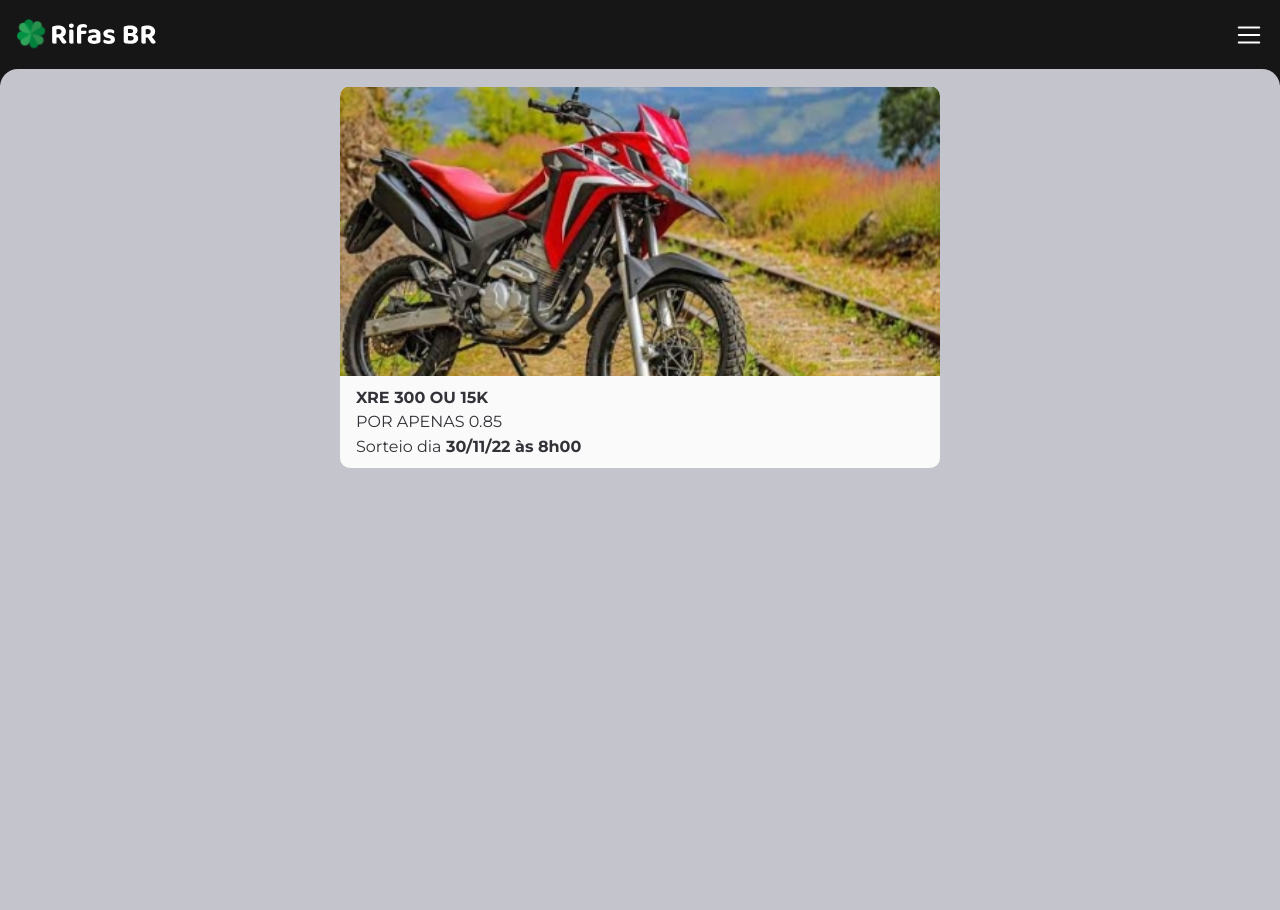
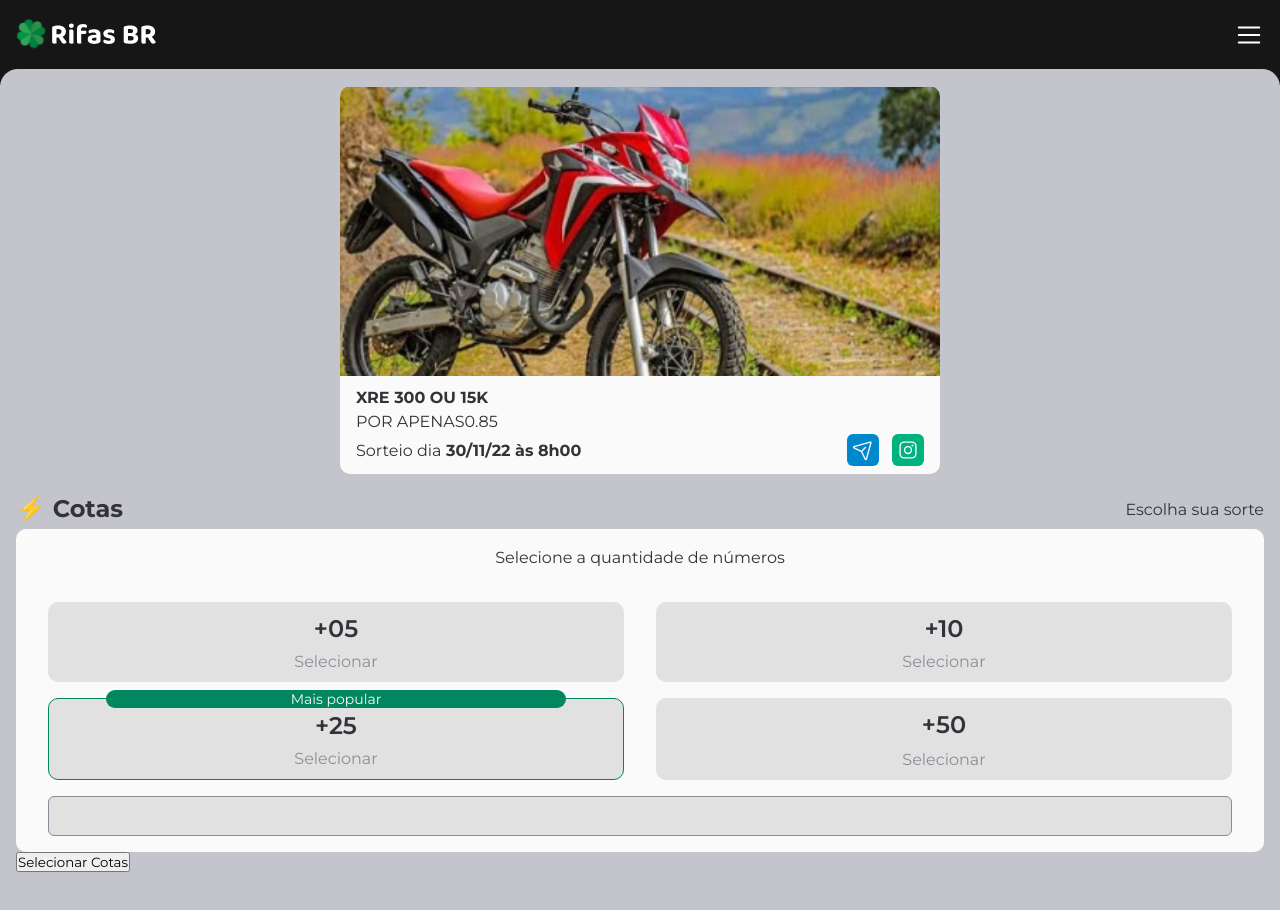
Before and after one commit to Adenilson-Oliveira/rifas-brl, a Next.js app: page /product/1 in a window 1280 px wide. Shown: the top 910 px of the page. Built offline with nearby package versions, Linux system fonts and the light colour scheme.

Commit message:
create card para selecionar a quantidade

```diff
--- a/src/components/product/index.tsx
+++ b/src/components/productCard/index.tsx
@@ -1,4 +1,5 @@
 import Image from 'next/image'
+import { InstagramLogo, PaperPlaneTilt } from 'phosphor-react'
 import { ContainerProduct } from './style'
 
 export interface ProductCardProps {
@@ -29,13 +30,17 @@
         </p>
         {variant ? (
           <>
-            <p>
-              Sorteio dia
+            <p className="diaHorarioRedes">
               <span>
+                Sorteio dia
                 <strong>
                   {' '}
                   {data.dia} às {data.hora}
                 </strong>
+              </span>
+              <span className="redesSociais">
+                <PaperPlaneTilt />
+                <InstagramLogo />
               </span>
             </p>
           </>
--- a/src/components/product/style.ts
+++ b/src/components/productCard/style.ts
@@ -9,6 +9,39 @@
 
   '& .content': {
     padding: '0.5rem 1rem',
+  },
+
+  '& .diaHorarioRedes': {
+    display: 'flex',
+    justifyContent: 'space-between',
+  },
+
+  p: {
+    display: 'flex',
+    alignItems: 'center',
+  },
+
+  '& .redesSociais': {
+    fontSize: 22,
+    lineHeight: 0,
+
+    svg: {
+      fontSize: 20,
+      borderRadius: 6,
+      width: '2rem',
+      height: '2rem',
+      padding: 5,
+      color: '$gray1',
+    },
+
+    '& :first-child': {
+      margin: '0 0.8rem',
+      background: '#0088CC',
+    },
+
+    '& :last-child': {
+      background: '$green-light',
+    },
   },
 
   '& .chamadaParaAcao': {
--- a/src/pages/index.tsx
+++ b/src/pages/index.tsx
@@ -1,7 +1,7 @@
 import Image from 'next/image'
 import { useContext } from 'react'
 // import Link from 'next/link'
-import ProductCard from '../components/product'
+import ProductCard from '../components/productCard'
 import { SorteiosContext } from '../contexts/SorteiosContext'
 import { ContainerEtapa, ContainerHome } from '../styles/pages/home'
 
--- a/src/pages/product/[id].tsx
+++ b/src/pages/product/[id].tsx
@@ -1,8 +1,9 @@
 import { PageNotFoundError } from 'next/dist/shared/lib/utils'
 import { useRouter } from 'next/router'
 import { useContext } from 'react'
-import ProductCard from '../../components/product'
+import ProductCard from '../../components/productCard'
 import { SorteiosContext } from '../../contexts/SorteiosContext'
+import { ContainerProduct, SelectQtde } from '../../styles/pages/product'
 
 export default function Product() {
   const router = useRouter()
@@ -20,7 +21,7 @@
   }
 
   return (
-    <div>
+    <ContainerProduct>
       <ProductCard
         imgUrl={product.img}
         name={product.name}
@@ -28,6 +29,38 @@
         variant={true}
         data={product.data}
       />
-    </div>
+      <div className="title">
+        <h1>⚡ Cotas</h1>
+        <span>Escolha sua sorte</span>
+      </div>
+
+      <form>
+        <SelectQtde>
+          <p className="subTitle">Selecione a quantidade de números</p>
+
+          <div>
+            <div>
+              <span>+05</span>
+              <p>Selecionar</p>
+            </div>
+            <div>
+              <span>+10</span>
+              <p>Selecionar</p>
+            </div>
+            <div className="popular">
+              <span>+25</span>
+              <p>Selecionar</p>
+            </div>
+            <div>
+              <span>+50</span>
+              <p>Selecionar</p>
+            </div>
+          </div>
+          <input type="number" />
+        </SelectQtde>
+
+        <button type="submit">Selecionar Cotas</button>
+      </form>
+    </ContainerProduct>
   )
 }
--- /dev/null
+++ b/src/styles/pages/product.ts
@@ -0,0 +1,93 @@
+import { styled } from '..'
+
+export const ContainerProduct = styled('div', {
+  '& .title': {
+    display: 'flex',
+    alignItems: 'center',
+    justifyContent: 'space-between',
+  },
+})
+
+export const SelectQtde = styled('section', {
+  backgroundColor: '$gray1',
+  padding: '1rem 2rem',
+  borderRadius: 10,
+  textAlign: 'center',
+
+  '& .subTitle': {
+    marginBottom: '2rem',
+  },
+
+  'div div': {
+    backgroundColor: '$gray3',
+    width: 'calc( 50% - 1rem)',
+    display: 'flex',
+    flexDirection: 'column',
+    textAlign: 'center',
+    justifyContent: 'space-between',
+    flexWrap: 'wrap',
+    padding: '0.5rem 0',
+    gap: 0,
+    borderRadius: 10,
+
+    span: {
+      fontSize: '1.5rem',
+      fontWeight: 600,
+      lineHeight: 1.6,
+      // marginTop: 2,
+    },
+
+    p: {
+      color: '$gray5',
+    },
+  },
+
+  div: {
+    display: 'flex',
+    gap: '1rem',
+    flexWrap: 'wrap',
+    justifyContent: 'space-between',
+  },
+
+  '& .popular': {
+    position: 'relative',
+    border: '1px solid $green',
+  },
+
+  '& .popular:before': {
+    content: 'Mais popular',
+    display: 'block',
+    position: 'absolute',
+    color: '$gray1',
+
+    top: '-12%',
+    left: '10%',
+    width: '80%',
+    // position: 'inherit',
+    fontSize: 14,
+
+    backgroundColor: '$green',
+    borderRadius: 10,
+  },
+
+  input: {
+    width: '100%',
+    outline: 'none',
+    // border: 'none',
+    marginTop: '1rem',
+    padding: '0 1rem',
+    backgroundColor: '$gray3',
+    border: '1px solid $gray5',
+    borderRadius: 6,
+    height: 40,
+
+    '&::placeholder': {
+      color: '$gray5',
+    },
+
+    '&:focus': {
+      outline: 'none',
+      borderColor: '$green-light',
+    },
+  },
+})
```
